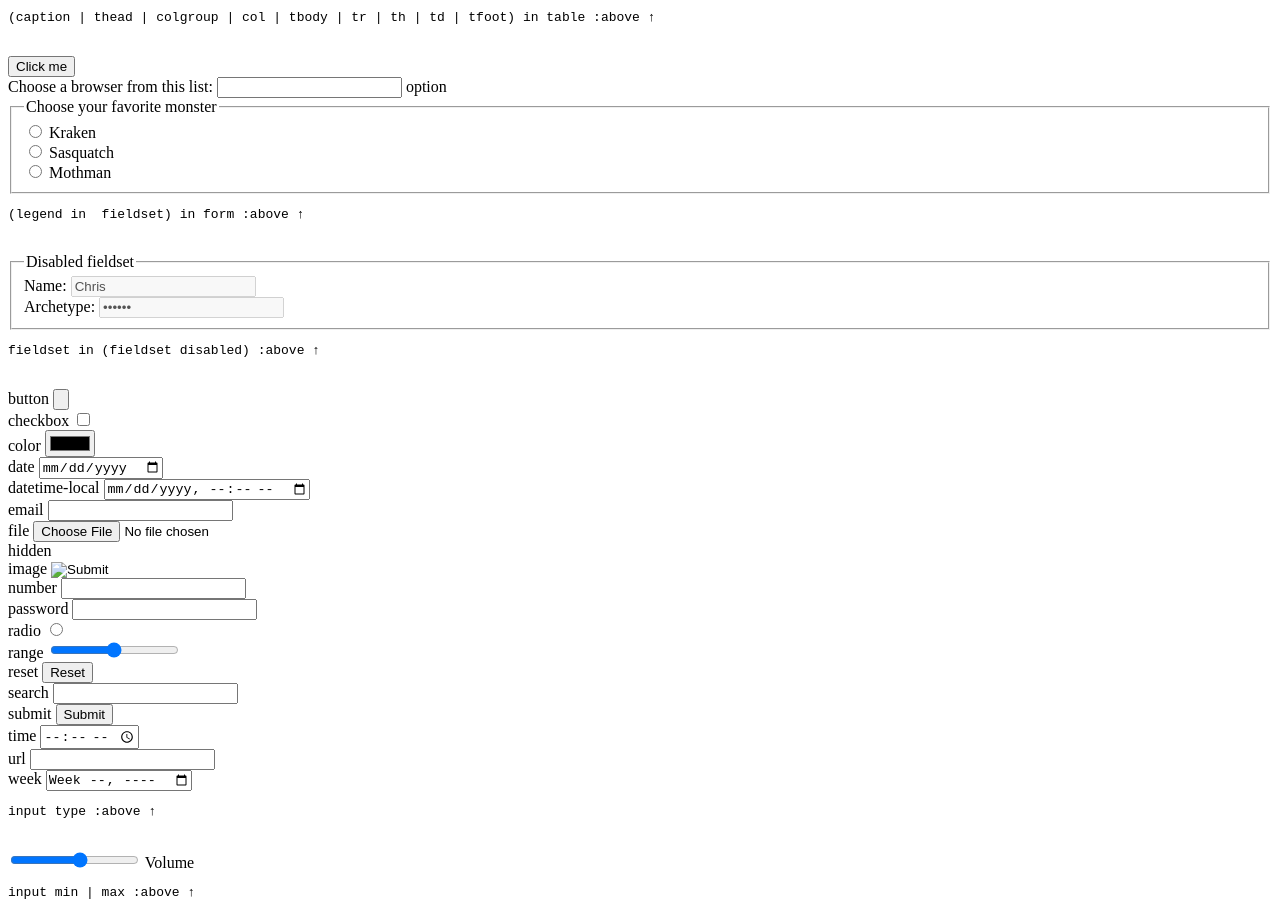
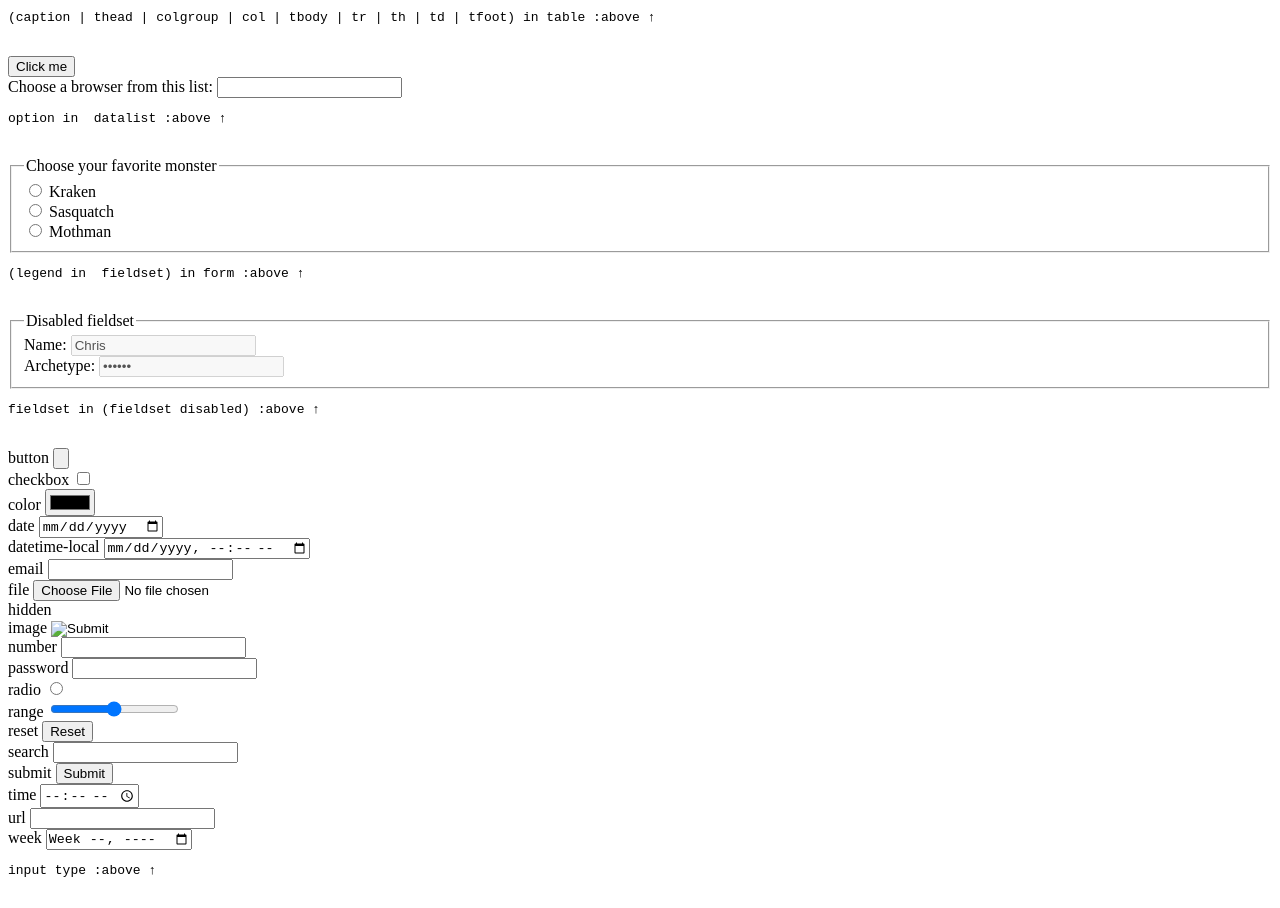
Before and after one commit to initdc/HTML-elements, a website: page index.html in a window 1280 px wide. Shown: the part 6084-6992 px from the top of the page. Drawn offline with Linux system fonts and the light colour scheme.

Commit message:
[0.0.5] *lable for datalist

```diff
--- a/index.html
+++ b/index.html
@@ -476,7 +476,7 @@ main $@
         <option value="Opera">
         <option value="Safari">
     </datalist>
-    option
+    <pre>option in  datalist :above ↑</pre>
     <br>
 
     <form>
@@ -495,7 +495,6 @@ main $@
     </form>
     <pre>(legend in  fieldset) in form :above ↑</pre>
     <br>
-
 
     <form>
         <fieldset disabled>
```
